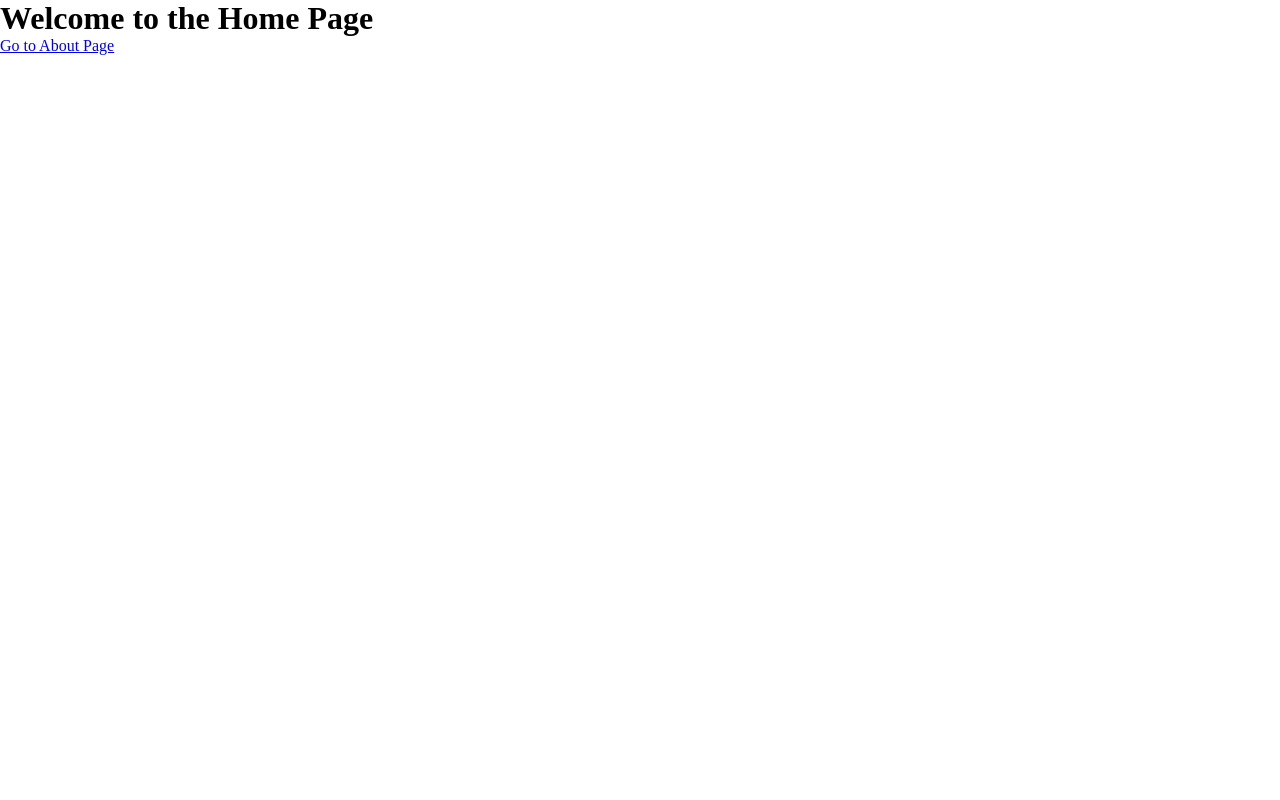
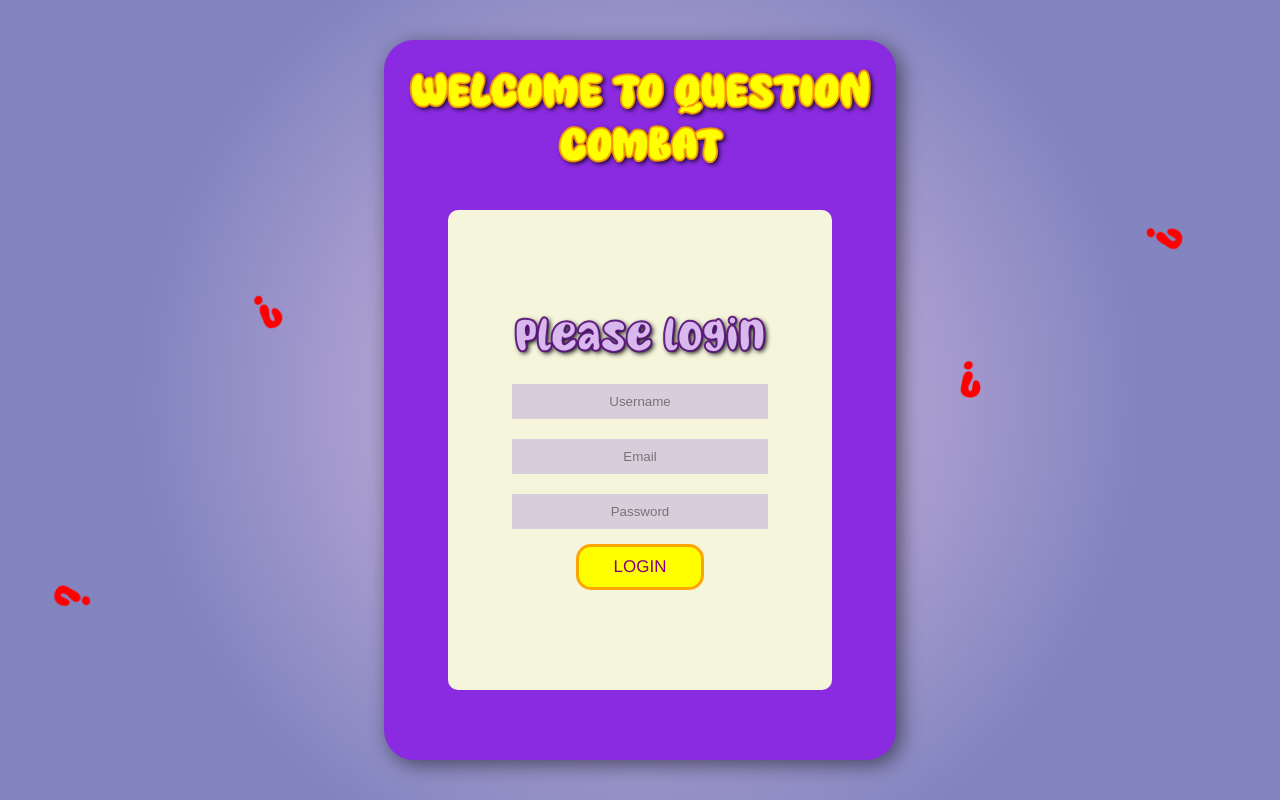
Before and after one commit to FER-ProjectC2025-G126/QuestionCombat, a React app in the folder frontend/: page / in a window 1280 px wide. Built offline with nearby package versions, Linux system fonts and the light colour scheme.

Commit message:
Adding frontend for login page

```diff
--- a/frontend/src/App.js
+++ b/frontend/src/App.js
@@ -2,13 +2,14 @@ import React from 'react';
 import { BrowserRouter, Routes, Route } from 'react-router';
 import HomePage from "./pages/Home";
 import NotFoundPage from "./pages/NotFound";
+import LoginPage from './pages/Logn';
 
 function App() {
     return (
         <BrowserRouter>
             <Routes>
 
-                <Route index element={<HomePage />} />
+                <Route index element={<LoginPage />} />
 
                 <Route path="*" element={<NotFoundPage />} />
 
--- /dev/null
+++ b/frontend/src/pages/Logn.jsx
@@ -0,0 +1,51 @@
+import React from "react";
+import '../styles/Login.css'
+
+function LoginPage(){
+    return <div>
+        <div className="Container">
+            <div id ="q1" className="falling-question" style={{ left: '5vw' }}>?</div>
+            <div id ="q2"className="falling-question" style={{ left: '20vw' }}>?</div>
+            <div id= "q3" className="falling-question" style={{ left: '75vw' }}>?</div>
+            <div id ="q4"className="falling-question" style={{ left: '90vw' }}>?</div>
+
+            <div className="LoginBlock">
+                <div className="gameName">
+                    <h1 className="Header">WELCOME TO QUESTION COMBAT</h1>
+                </div>
+                 <div className="LoginCard">
+                    <p>Please login</p>
+                    <form className="loginForm">
+                        <input
+                            type="text"
+                            id="userName"
+                            name="userName"
+                            placeholder="Username"
+                            required>
+                        </input>
+                        <br />
+                         <input
+                            type="email"
+                            id="Email"
+                            name="Email"
+                            placeholder="Email"
+                            required>
+                        </input>
+                        <br />
+                         <input
+                            type="password"
+                            id="password"
+                            name="password"
+                            placeholder="Password"
+                            required>
+                        </input>
+                        <br />
+                        <button type ="submit">LOGIN</button>
+                    </form>
+                 </div>
+            </div>
+        </div>
+    </div>;
+}
+
+export default LoginPage;
--- /dev/null
+++ b/frontend/src/styles/Login.css
@@ -0,0 +1,184 @@
+@font-face {
+    font-family: 'SuperBubbly';
+    src: url('../fonts/Super\ Bubbly.woff') format('woff');
+    font-weight: normal;
+    font-style: normal;
+}
+
+.Container{
+    height: 100vh;
+    display: flex;
+    justify-content: center;
+    align-items: center;
+    background: #ceb4de;
+    background: radial-gradient(circle, rgba(206, 180, 222, 1) 11%, rgba(104, 107, 179, 0.829) 66%);}
+
+.LoginBlock{
+    background-color: blueviolet;
+    height: 90vh;
+    width: 40vw;
+    text-align: center;
+    display: flex;
+    flex-direction: column;
+    justify-content: start;
+    align-items: center;
+    gap: 10px;
+    border-radius: 30px;
+    box-shadow: 5px 5px 20px rgba(0, 0, 0, 0.5);
+
+}
+
+.gameName{
+    height: 20vh;
+   display: flex;
+   justify-content: center;
+   align-items: center;
+}
+
+.Header{
+    font-family: 'SuperBubbly', sans-serif;
+    color: yellow;
+    text-align: center;
+    font-size: 45px;
+     -webkit-text-stroke: 2px rgba(249, 151, 4, 0.889);
+     text-shadow: 2px 2px 5px black;
+     opacity: 0;
+     animation: fadeInBounceUp 1.5s forwards;
+    }
+
+@keyframes fadeInBounceUp {
+    0% {
+        opacity: 0;
+        transform: translateY(-50px) scale(0.8);
+    }
+    60% {
+        opacity: 1;
+        transform: translateY(30vh) scale(1.8);
+    }
+    100% {
+        opacity: 1;
+        transform: translateY(0) scale(1);
+    }
+}
+
+.LoginCard{
+    background-color: beige;
+    height: 60vh;
+    width: 30vw;
+    border-radius: 10px;
+    display: flex;
+    flex-direction: column;
+    justify-content: center;
+    align-items: center;
+    gap: 10px;
+    opacity: 0;
+    animation: fadeInBounceLeft 0.5s forwards;
+    animation-delay: 1.5s;
+
+}
+
+@keyframes fadeInBounceLeft {
+    0% {
+        opacity: 0;
+        transform: translateX(-50px) scale(0.7);
+    }
+    60% {
+        opacity: 1;
+        transform: translateX(0px) scale(1.1);
+    }
+    100% {
+        opacity: 1;
+        transform: translateY(0) scale(1);
+    }
+}
+
+p{
+   font-family: 'SuperBubbly', sans-serif;
+    color: rgb(217, 184, 238);
+    text-align: center;
+    font-size: 45px;
+     -webkit-text-stroke: 2px rgba(83, 14, 118, 0.889);
+     text-shadow: 2px 2px 5px black;
+}
+
+input{
+    background-color: rgb(215, 205, 219);
+    border: 0px solid black;
+    margin: 10px;
+    text-align: center;
+    padding: 10px;
+    width: 20vw;
+}
+
+input:focus{
+    border: 2px dashed purple;
+    outline: none;
+}
+
+button{
+    font-family:'Franklin Gothic Medium', 'Arial Narrow', Arial, sans-serif;
+    border: 3px solid orange;
+    border-radius: 15px;
+    background-color: yellow;
+    margin-top: 5px;
+    padding: 10px;
+    width: 10vw;
+    color: purple;
+    font-size: 17px;
+}
+
+button:hover {
+    transform: translateY(-5px) rotate(-2deg);
+    box-shadow: 3px 3px 0 #4b4b4b;
+    background-color: rgb(248, 248, 116);
+}
+
+
+button:active {
+    transform: translateY(2px) rotate(0deg);
+    box-shadow: 3px 3px 0 #000;
+    background-color: #ffcc00;
+}
+.falling-question {
+    font-family: 'SuperBubbly', sans-serif;
+    position: absolute;
+    font-size: 50px;
+    color: red;
+    top: -200px;
+    animation: fall 5s linear infinite;
+}
+
+#q1 {
+    left: 10vw;
+    animation-delay: 1.5s;
+    animation-direction: normal;
+}
+
+#q2 {
+    left: 30vw;
+    animation-delay: 2.5s;
+    animation-direction: reverse;
+}
+
+#q3 {
+    left: 50vw;
+    animation-delay: 3s;
+    animation-direction: normal;
+}
+
+#q4 {
+    left: 70vw;
+    animation-delay: 2s;
+    animation-direction: reverse;
+}
+
+@keyframes fall {
+    0% {
+        top: -20px;
+        transform: rotate(0deg);
+    }
+    100% {
+        top: 90vh;
+        transform: rotate(360deg);
+    }
+}
```
Also changed, not shown: frontend/src/fonts/Super Bubbly.woff (added).
